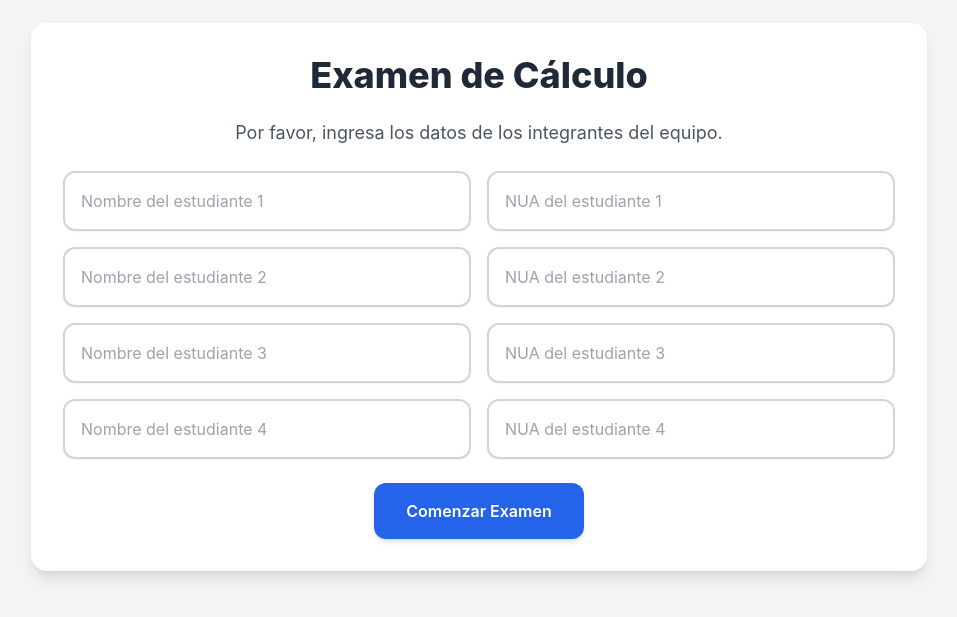
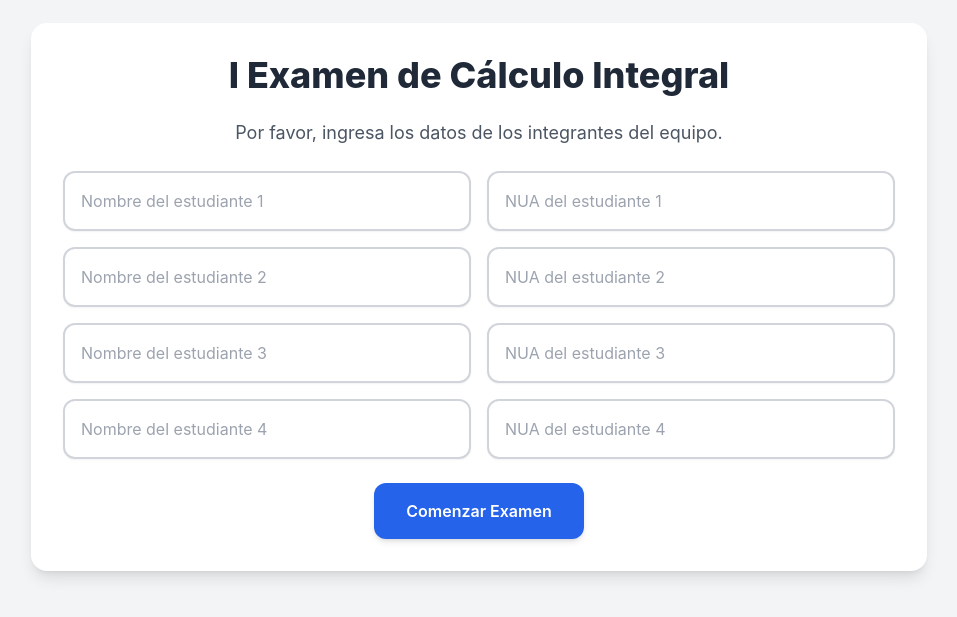
Before and after one commit to johan931/examen1qfb, a plain HTML site: page index.html in a window 1280 px wide. Shown: the part 103-720 px from the top of the page, without its empty margins (161-1118 px from the left). Drawn offline with nearby package versions, Linux system fonts and the light colour scheme.

Commit message:
Update index.html

```diff
--- a/index.html
+++ b/index.html
@@ -3,26 +3,14 @@
 <head>
     <meta charset="UTF-8">
     <meta name="viewport" content="width=device-width, initial-scale=1.0">
-    <title>Examen de Cálculo</title>
+    <title>I Examen de Cálculo Integral</title>
     <script src="https://cdn.tailwindcss.com"></script>
     <script src="https://cdnjs.cloudflare.com/ajax/libs/jspdf/2.5.1/jspdf.umd.min.js"></script>
     <script src="https://cdnjs.cloudflare.com/ajax/libs/html2canvas/1.4.1/html2canvas.min.js"></script>
-    <script src="https://polyfill.io/v3/polyfill.min.js?features=es6"></script>
-    <script id="MathJax-script" async src="https://cdn.jsdelivr.net/npm/mathjax@3/es5/tex-mml-chtml.js"></script>
     <style>
         body {
             font-family: 'Inter', sans-serif;
             background-color: #f3f4f6;
-        }
-        .latex-formula {
-            font-size: 1.25rem;
-            line-height: 1.75rem;
-            font-weight: 600;
-            color: #1f2937;
-            margin-bottom: 1rem;
-        }
-        .question-content {
-            margin-bottom: 2rem;
         }
     </style>
 </head>
@@ -35,33 +23,32 @@
         const { jsPDF } = window.jspdf;
 
         // --- Estructura del examen ---
-        // TODO: Reemplazar con las preguntas reales del examen del usuario
         const questionsData = [
             {
                 id: 1,
-                question: 'Encuentre la derivada de la siguiente función: $f(x) = x^2 + 2x - 1$',
-                options: ['2x + 2', 'x^2 + 2', '2x - 1', 'x + 2'],
+                question: 'Encuentre la derivada de la siguiente función: f(x) = x² + 2x - 1',
+                options: ['2x + 2', 'x² + 2', '2x - 1', 'x + 2'],
                 correctAnswer: '2x + 2',
                 points: 2.5
             },
             {
                 id: 2,
-                question: 'Resuelva la siguiente integral: $\\int (3x^2 + 4x) dx$',
-                options: ['x^3 + 2x^2 + C', 'x^3 + 4x^2 + C', '6x + 4 + C', '3x^3 + 4x^2 + C'],
-                correctAnswer: 'x^3 + 2x^2 + C',
+                question: 'Resuelva la siguiente integral: ∫ (3x² + 4x) dx',
+                options: ['x³ + 2x² + C', 'x³ + 4x² + C', '6x + 4 + C', '3x³ + 4x² + C'],
+                correctAnswer: 'x³ + 2x² + C',
                 points: 2.5
             },
             {
                 id: 3,
-                question: 'Calcule el límite: $\\lim_{x \\to 2} \\frac{x^2 - 4}{x - 2}$',
+                question: 'Calcule el límite: lim x→2 (x² - 4) / (x - 2)',
                 options: ['0', '1', '2', '4'],
                 correctAnswer: '4',
                 points: 2.5
             },
             {
                 id: 4,
-                question: '¿Cuál es el valor de $\\sin(\\frac{\\pi}{2})$?',
-                options: ['0', '1', '-1', '\\frac{\\sqrt{2}}{2}'],
+                question: '¿Cuál es el valor de sin(π/2)?',
+                options: ['0', '1', '-1', '√2/2'],
                 correctAnswer: '1',
                 points: 2.5
             }
@@ -88,10 +75,6 @@
                 appContainer.innerHTML = renderExam();
             }
             addEventListeners();
-            // This is the key fix: call typesetPromise after content is in the DOM
-            if (window.MathJax) {
-                MathJax.typesetPromise();
-            }
         };
 
         const renderStudentForm = () => {
@@ -107,7 +90,7 @@
 
             return `
                 <div class="space-y-6">
-                    <h1 class="text-3xl md:text-4xl font-extrabold text-gray-800">Examen de Cálculo</h1>
+                    <h1 class="text-3xl md:text-4xl font-extrabold text-gray-800">I Examen de Cálculo Integral</h1>
                     <p class="text-md md:text-lg text-gray-600">Por favor, ingresa los datos de los integrantes del equipo.</p>
                     <div class="space-y-4">
                         ${studentInputs}
```
